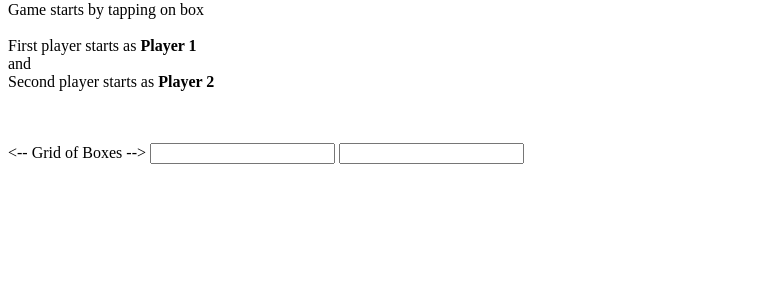
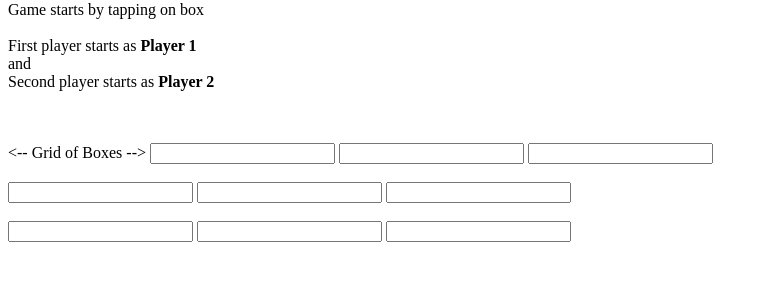
Before and after one commit to Cachamoe/New-Project, a plain HTML site: page index.html in a window 1280 px wide. Shown: the part 79-360 px from the top of the page, without its empty margins (0-768 px from the left). Drawn offline with Linux system fonts and the light colour scheme.

Commit message:
updated index.html

```diff
--- a/index.html
+++ b/index.html
@@ -24,6 +24,18 @@
         <-- Grid of Boxes -->
         <input type="text" id="Box1" onclick="Function_3(); Func();" readonly>
         <input type="text" id="Box2" onclick="Function_4(); Func();" readonly>
+        <input type="text" id="Box3" onclick="Function_5(); Func();" readonly>
+        <br><br>
+        <input type="text" id="Box4" onclick="Function_6(); Func();" readonly>
+        <input type="text" id="Box5" onclick="Function_7(); Func();" readonly>
+        <input type="text" id="Box6" onclick="Function_9(); Func();" readonly>
+        <br><br>
+        <input type="text" id="Box7" onclick="Function_9(); Func();" readonly>
+        <input type="text" id="Box8" onclick="Function_10(); Func();" readonly>
+        <input type="text" id="Box9" onclick="Function_11(); Func();" readonly>
+        <br><br><br>
+
+
 
 
 
```
